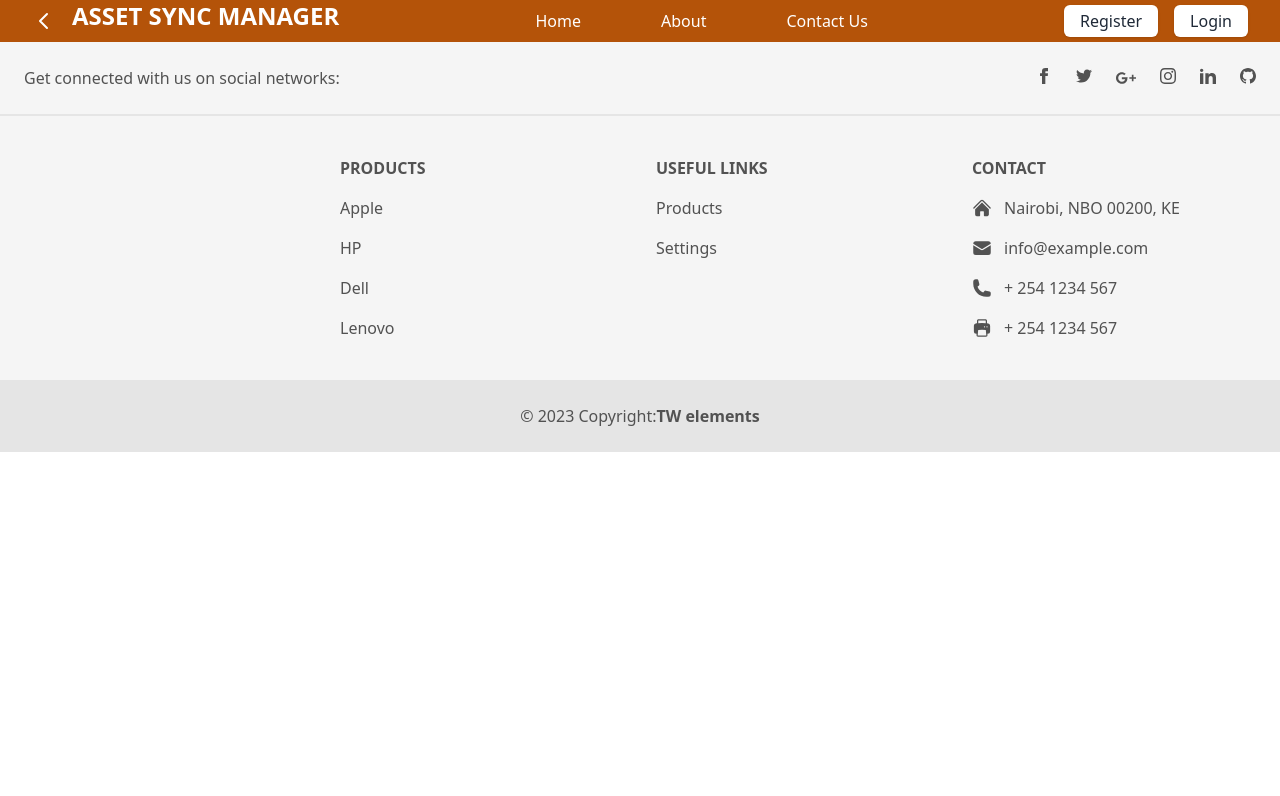
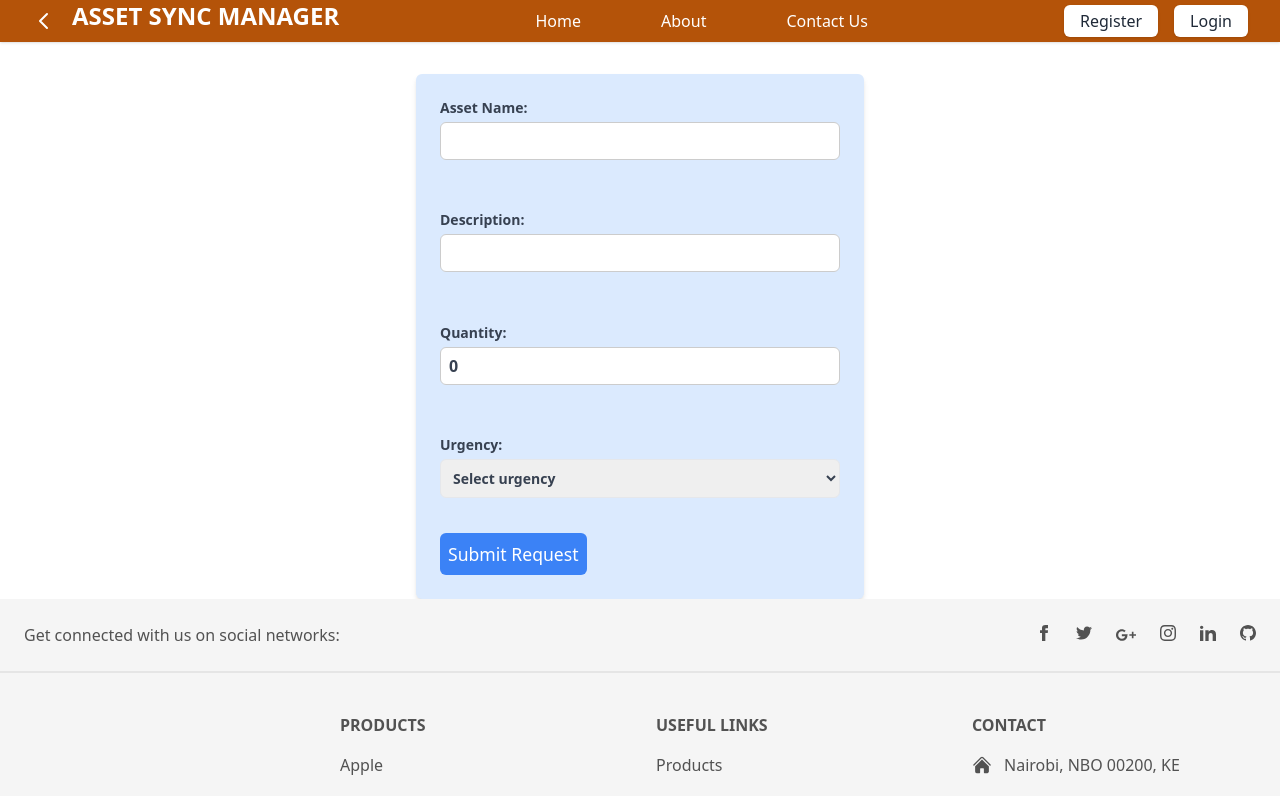
Before and after one commit to jankimutai/Asset-Sync-Manager, a React (Create React App) app in the folder client/: page /requestform in a window 1280 px wide. Shown: the top 796 px of the page. Built offline with nearby package versions, Linux system fonts and the light colour scheme; what tw-elements would draw is missing.

Commit message:
feat added RequestForm and RequestList components (#3)
Co-authored-by: + <+>

```diff
--- a/client/src/App.js
+++ b/client/src/App.js
@@ -13,6 +13,8 @@ import PrivacyPolicy from "./components/PrivacyPolicy";
 import AssetItem from './components/AssetItem';
 import ManagerLogin from './AdminViews/ManagerLogin';
 import AdminDashboard from './containers/Admin';
+import RequestForm from './components/RequestForm';
+import RequestList from './components/RequestList';
 function App() {
     return(
         <div>
@@ -30,6 +32,8 @@ function App() {
                 <Route path="/asset/:id" element={<AssetItem />} />
                 <Route path = "/admin/login" element={<ManagerLogin />}/>
                 <Route path = "/admin/dashboard" element={<AdminDashboard />}/>
+                <Route path="/requestform" element={<RequestForm/>}></Route>
+                <Route path="/requests" element={<RequestList/>}></Route>
             </Routes>
             <Footer />
         </div>
--- a/client/src/components/RequestForm.js
+++ b/client/src/components/RequestForm.js
@@ -0,0 +1,127 @@
+import React, { useState } from 'react';
+import Swal from 'sweetalert2';
+
+const RequestForm = () => {
+  const [formData, setFormData] = useState({
+    assetName: '',
+    description: '',
+    quantity: 0,
+    urgency: '',
+  });
+
+  const handleChange = (e) => {
+    setFormData({
+      ...formData,
+      [e.target.name]: e.target.value,
+    });
+  };
+
+  const handleSubmit = async (e) => {
+    e.preventDefault();
+
+    try {
+      const response = await fetch('http://localhost:5000/requests', {
+        method: 'POST',
+        headers: {
+          'Content-Type': 'application/json',
+        },
+        body: JSON.stringify({
+          asset_name: formData.assetName,
+          description: formData.description,
+          quantity: formData.quantity,
+          urgency: formData.urgency,
+          status: 'Pending',
+          user_id: 1,
+        }),
+      });
+
+      if (!response.ok) {
+        throw new Error('Request failed');
+      }
+
+      setFormData({
+        assetName: '',
+        description: '',
+        quantity: 0,
+        urgency: '',
+      });
+
+      // Show SweetAlert on successful submission
+      Swal.fire({
+        icon: 'success',
+        title: 'Request submitted successfully!',
+        showConfirmButton: false,
+        timer: 1500,
+      });
+
+      console.log('Request submitted successfully');
+    } catch (error) {
+      console.error('Error submitting request:', error);
+
+      // Show SweetAlert on error
+      Swal.fire({
+        icon: 'error',
+        title: 'Oops...',
+        text: 'Something went wrong!',
+      });
+    }
+  };
+
+  return (
+    <form onSubmit={handleSubmit} className="max-w-md mx-auto mt-8 p-6 bg-blue-100 rounded-md shadow-md">
+      <label className="block text-gray-700 text-sm font-bold mb-2">
+        Asset Name:
+        <input
+          type="text"
+          name="assetName"
+          value={formData.assetName}
+          onChange={handleChange}
+          className="mt-1 p-2 border rounded-md w-full"
+        />
+      </label>
+      <br />
+      <label className="block text-gray-700 text-sm font-bold mb-2">
+        Description:
+        <input
+          type="text"
+          name="description"
+          value={formData.description}
+          onChange={handleChange}
+          className="mt-1 p-2 border rounded-md w-full"
+        />
+      </label>
+      <br />
+      <label className="block text-gray-700 text-sm font-bold mb-2">
+        Quantity:
+        <input
+          type="number"
+          name="quantity"
+          value={formData.quantity}
+          onChange={handleChange}
+          className="mt-1 p-2 border rounded-md w-full"
+        />
+      </label>
+      <br />
+      <label className="block text-gray-700 text-sm font-bold mb-2">
+        Urgency:
+        <select
+          name="urgency"
+          value={formData.urgency}
+          onChange={handleChange}
+          className="mt-1 p-2 border rounded-md w-full"
+        >
+          <option value="" disabled>Select urgency</option>
+          <option value="low">Low</option>
+          <option value="medium">Medium</option>
+          <option value="high">High</option>
+        </select>
+      </label>
+      <br/>
+      <button type="submit" className="bg-blue-500 text-white p-2 rounded-md">
+        Submit Request
+      </button>
+    </form>
+  );
+};
+
+export default RequestForm;
--- a/client/src/components/RequestList.js
+++ b/client/src/components/RequestList.js
@@ -0,0 +1,40 @@
+import React, { useState, useEffect } from 'react';
+
+const RequestList = () => {
+  const [requests, setRequests] = useState([]);
+
+  // Fetch requests from your backend API
+  useEffect(() => {
+    // Replace the URL with your actual backend API endpoint
+    fetch('http://127.0.0.1:5000/requests')
+      .then((response) => response.json())
+      .then((data) => setRequests(data))
+      .catch((error) => console.error('Error fetching requests:', error));
+  }, []);
+
+  return (
+    <div className="max-w-md mx-auto mt-10 p-6 bg-blue-200 rounded-md shadow-md">
+      <h2 className="text-2xl font-bold mb-6 text-blue-800">Request List</h2>
+
+      {requests.length === 0 ? (
+        <p>No requests available.</p>
+      ) : (
+        <ul>
+          {requests.map((request) => (
+            <li key={request.id} className="mb-4">
+              <strong>Asset Name:</strong> {request.asset_name}
+              <br />
+              <strong>Description:</strong> {request.description}
+              <br />
+              <strong>Quantity:</strong> {request.quantity}
+              <br />
+              <strong>Urgency:</strong> {request.urgency}
+            </li>
+          ))}
+        </ul>
+      )}
+    </div>
+  );
+};
+
+export default RequestList;
```
